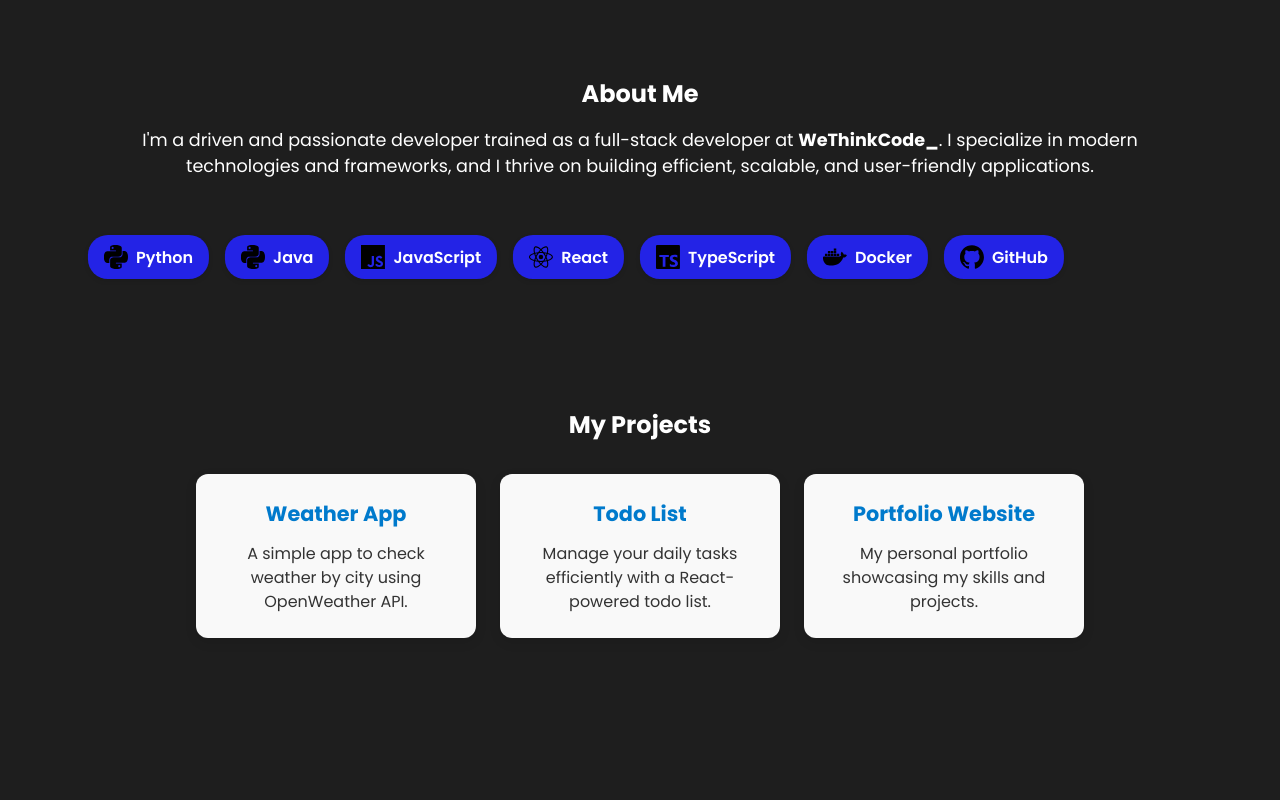
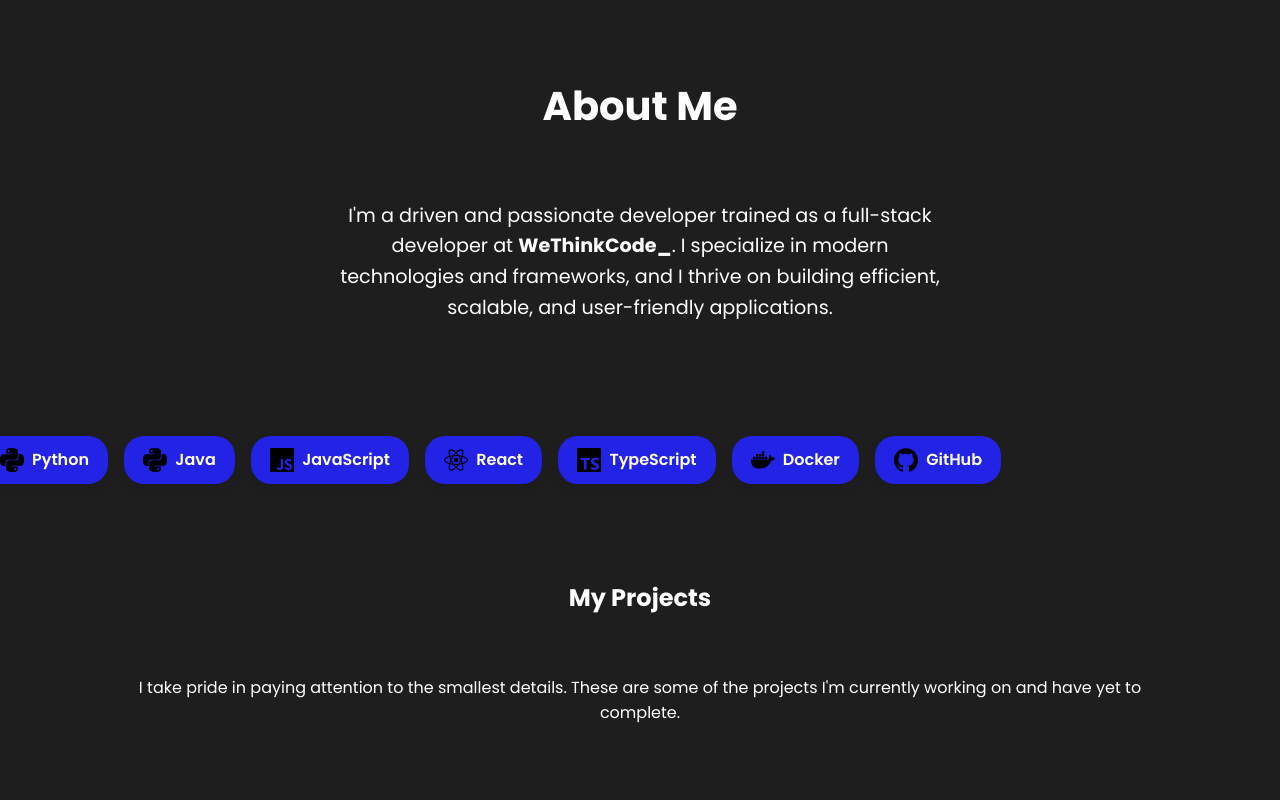
Before and after one commit to s-nguza/Portfolio, a React (Create React App) app: page / in a window 1280 px wide. Shown: the part 820-1620 px from the top of the page. Before the commit the page ends 1490 px from the top, so only its background shows below. Built offline with nearby package versions, Linux system fonts and the light colour scheme.

Commit message:
porfile projects

```diff
--- a/src/components/About/about.css
+++ b/src/components/About/about.css
@@ -1,29 +1,36 @@
 .about-section {
+  min-height: calc(100vh-4rem);
+  width:100vw;
+  padding: 5rem 2rem;
+  display: flex;
+  flex-direction: column;
+  align-items: center;
+  justify-content: top; /* 👈 content starts from the top */
   text-align: center;
-  padding: 5rem;
+}
+
+
+.about-section h2 {
+  font-size: 2.5rem;
+  margin-bottom: 1rem;
 }
 
 .intro {
-  margin-bottom: 2.5rem;
-  font-size: 1.1rem;
-  max-width: 65rem;
-  margin-left: auto;
-  margin-right: auto;
+    padding: 4%;
+  font-size: 1.2rem;
+  max-width: 700px;
+  margin-bottom: 3rem;
+  line-height: 1.6;
 }
-
-.about-section h2 {
-  margin-bottom: 1rem; /* space between heading and paragraph */
-}
-
 
 .skills-wrapper {
   display: flex;
   flex-wrap: nowrap;
   overflow-x: auto;
-  animation: scrollSkills 20s linear infinite;
   padding: 1rem 0;
   gap: 1rem;
   justify-content: center;
+  animation: scrollSkills 20s linear infinite;
 }
 
 .skill-card {
@@ -31,9 +38,9 @@
   display: flex;
   align-items: center;
   background-color:rgb(35, 35, 230);
-  padding: 0.6rem 1rem;
+  padding: 0.7rem 1.2rem;
   border-radius: 20px;
-  box-shadow: 0 2px 5px rgba(0,0,0,0.1);
+  box-shadow: 0 4px 8px rgba(0,0,0,0.1);
   transition: transform 0.3s ease-in-out;
 }
 
@@ -53,10 +60,6 @@
 }
 
 @keyframes scrollSkills {
-  0% {
-    transform: translateX(0%);
-  }
-  100% {
-    transform: translateX(-20%);
-  }
+  0% { transform: translateX(0%); }
+  100% { transform: translateX(-50%); }
 }
--- a/src/components/Projects/projects.css
+++ b/src/components/Projects/projects.css
@@ -1,36 +1,45 @@
 .projects-section {
-  padding: 2rem;
-  text-align: center;
+   height :calc(100vh - 4rem);
+    width: 100vw;
+    max-width: 75rem;
+    margin :0 auto;
+    overflow: hidden;
+    position :relative;         /* make it fill the full screen height */
+    text-align: center;
 }
+.project-desc{
+    padding: 5%;
 
+}
 .project-list {
   display: flex;
   flex-wrap: wrap;
   justify-content: center;
-  gap: 1.5rem;
-  margin-top: 2rem;
+  gap: 2rem;
+  margin-top: 3rem;
 }
 
 .project-card {
   display: block;
   text-decoration: none;
   color: #333;
-  background-color: #f9f9f9;
-  border-radius: 12px;
-  padding: 1.5rem;
-  width: 280px;
-  box-shadow: 0 4px 12px rgba(0,0,0,0.1);
+  background: white;
+  border-radius: 16px;
+  padding: 2rem;
+  width: 320px;
+  height: 220px;                  /* fixed height to give more presence */
+  box-shadow: 0 8px 24px rgba(0, 0, 0, 0.08);
   transition: transform 0.3s ease, box-shadow 0.3s ease;
 }
 
 .project-card:hover {
-  transform: translateY(-5px);
-  box-shadow: 0 8px 20px rgba(0,0,0,0.15);
+  transform: translateY(-8px);
+  box-shadow: 0 12px 32px rgba(0, 0, 0, 0.15);
 }
 
 .project-card h3 {
-  margin-bottom: 0.8rem;
-  font-size: 1.3rem;
+  margin-bottom: 1rem;
+  font-size: 1.4rem;
   color: #007acc;
 }
 
--- a/src/components/Projects/projects.js
+++ b/src/components/Projects/projects.js
@@ -4,12 +4,12 @@ import './projects.css';
 const projects = [
   {
     title: 'Weather App',
-    description: 'A simple app to check weather by city using OpenWeather API.',
+    description: 'A simple app to check the weather by city using the OpenWeather API.',
     githubLink: 'https://github.com/yourusername/weather-app',
   },
   {
     title: 'Todo List',
-    description: 'Manage your daily tasks efficiently with a React-powered todo list.',
+    description: 'Manage your daily tasks efficiently with a React-powered to-do list.',
     githubLink: 'https://github.com/yourusername/todo-list',
   },
   {
@@ -22,7 +22,11 @@ const projects = [
 const Project = () => {
   return (
     <div className="projects-section">
-      <h2>My Projects</h2>
+      <h2 className="project-title">My Projects</h2>
+      <p className="project-desc">
+        I take pride in paying attention to the smallest details. These are some of the projects I'm currently working on and have yet to complete.
+      </p>
+
       <div className="project-list">
         {projects.map((project, index) => (
           <a
--- a/src/components/intro/intro.css
+++ b/src/components/intro/intro.css
@@ -8,7 +8,7 @@
 
 }
 
-.bg {
+/* .myimg {
     position:  absolute;
     top : 0;
     right: 0;
@@ -16,7 +16,7 @@
     object-fit: cover;
     height :100%;
 
-}
+} */
 
 .introContent {
     height: 100%;
@@ -62,3 +62,16 @@
     height: 1rem;
 
 }
+
+@media screen and (max-width:840px){
+    .bg {
+        right: -10vh;
+    }
+    .introContent{
+        font-size: 10vw ;
+    }
+    .hello{
+        font-size: 4.5vw;
+
+    }
+}
--- a/src/components/intro/intro.js
+++ b/src/components/intro/intro.js
@@ -1,6 +1,6 @@
 import React from 'react';
 import './intro.css';
-import myimg from '../../asserts/myimage.jpeg';
+// import myimg from '../../asserts/myimage.jpeg';
 import {Link} from 'react-scroll';
 import btnimage from '../../asserts/hireme.png'
 
@@ -13,7 +13,7 @@ const Intro = () => {
             <p className = "introPara"> I am a skilled fullstack dev with with experience in creating <br/> visually appealing websites</p>
             <Link><button className='btn'><img src={btnimage} alt ='Hire me' className='btnImg' />Hire me </button></Link>
         </div>
-        <img src ={myimg} alt ="Profile" className='myimg'/>
+        {/* <img src ={myimg} alt ="Profile" className='myimg'/> */}
 
 
 
```
